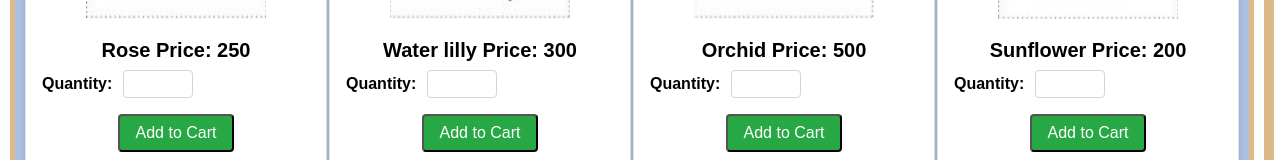
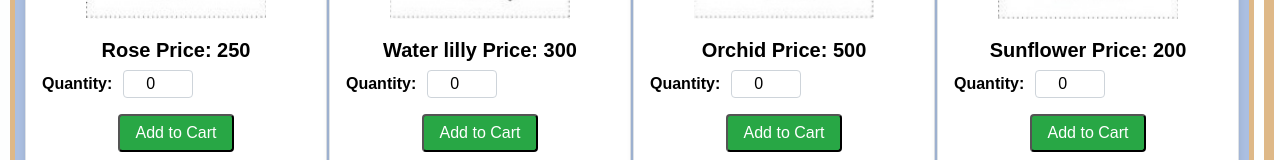
Before and after one commit to LayuruLK/IT3133-ICAE_01, a React (Create React App) app in the folder myapp/: page / in a window 1280 px wide. Shown: the part 434-594 px from the top of the page. Built offline with nearby package versions, Linux system fonts and the light colour scheme.

Commit message:
Set Quantity Value of Items

```diff
--- a/myapp/src/components/Product.js
+++ b/myapp/src/components/Product.js
@@ -1,5 +1,7 @@
+import { useState } from 'react';
 import '../assets/CSS/layout.css';
 export default function Product({key, item}){
+    const [quantity, setQuentity] = useState(0);
 
     return(
         <div className="grid-item">
@@ -10,9 +12,9 @@ export default function Product({key, item}){
                     <h5 class="card-title">{item.name} Price: {item.price}</h5>
                     <div class="quantity-container">
                         <label for="quantity">Quantity:</label>
-                        <input type="number" id="quantity" name="quantity" />
+                        <input type="number" id="quantity" name="quantity" value={quantity} onChange={(e) => setQuentity(Number(e.target.value))}/>
                     </div>
-                    <button class="card-button">Add to Cart</button>
+                    <button class="card-button" /* onClick={handleAddtoCart} */>Add to Cart</button>
                 </div>
             </div>
         </div>
--- a/myapp/src/components/Products.js
+++ b/myapp/src/components/Products.js
@@ -1,9 +1,11 @@
 import '../assets/CSS/layout.css';
 import { flowers } from './FlowerDB';
 import Product from './Product';
+import { useState } from 'react';
 
 
 export default function Products(){
+    const [items, setItems] = useState([]);
 
     return(
         <>
@@ -25,6 +27,7 @@ export default function Products(){
             <div className="item3">
                 {
                 //cart
+
                 }
             </div>
         </>
```
